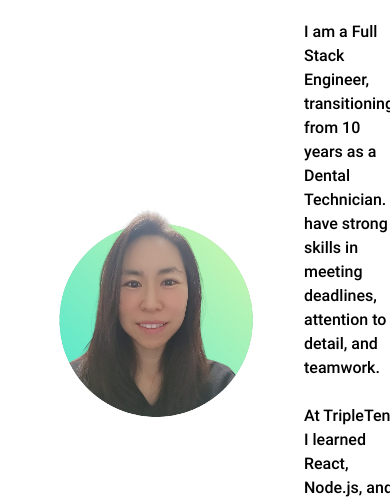
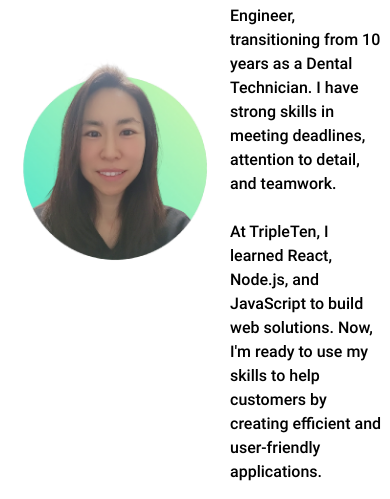
Before and after one commit to sun4205/NewsExplorer, a React (Vite) app: page / in a window 390 px wide. Shown: the part 785-1284 px from the top of the page. Built offline with nearby package versions, Linux system fonts and the light colour scheme.

Commit message:
update css

```diff
--- a/src/components/About/About.css
+++ b/src/components/About/About.css
@@ -3,6 +3,7 @@
   padding: 80px;
   align-items: center;
   background-color: white;
+  width: 100%;
 }
 
 .about__mypicture {
@@ -42,7 +43,7 @@
 
 @media screen and (max-width: 768px) {
   .about {
-    padding: 61px 40px;
+    padding: 61px 5px;
     display: flex;
   }
 
@@ -53,9 +54,10 @@
   }
 
   .about__mypicture {
-    width: 232px;
-    height: 232px;
-    margin-right: 32px;
+    width: 220px;
+    height: 220px;
+    margin-right: 5px;
+    margin-left: 0;
   }
 }
 
@@ -71,8 +73,7 @@
     margin-right: 0;
   }
 
-.about__author-title {
-
-     margin-bottom: 16px;
+  .about__author-title {
+    margin-bottom: 16px;
+  }
 }
-}
--- a/src/components/App/App.css
+++ b/src/components/App/App.css
@@ -3,6 +3,7 @@
   max-width: 100%;
   margin: 0;
   padding:0;
+  /* outline: 1px dotted red; */
 }
 
 body,
--- a/src/components/Footer/Footer.css
+++ b/src/components/Footer/Footer.css
@@ -1,9 +1,11 @@
 .footer {
+  width: 100%;
   padding: 30px 60px 26px 60px;
   display: flex;
   justify-content: space-between;
   align-items: center;
   flex-wrap: wrap;
+  box-sizing: border-box;
 }
 
 .footer__container {
@@ -37,6 +39,7 @@
 }
 
 @media screen and (max-width: 768px) {
+
 }
 
 @media screen and (max-width: 320px) {
--- a/src/components/Header/Header.css
+++ b/src/components/Header/Header.css
@@ -1,6 +1,6 @@
 .header__container {
-  width: 1440px;
-  max-width: 100%;
+
+  width: 100%;
   height: 576px;
   background-image: url("../../images/background.jpg");
   background-color: rgba(247, 242, 242, 0.4);
@@ -18,6 +18,8 @@
 }
 
 .header {
+
+  width: 100%;
   height: 80px;
   display: flex;
   align-items: center;
@@ -31,10 +33,6 @@
 .header.no-background {
   background-color: white;
 }
-/*
-.header__logo {
- margin-right: 400px;
-} */
 
 @media screen and (max-width: 768px) {
   .header__container {
--- a/src/components/Main/Main.css
+++ b/src/components/Main/Main.css
@@ -1,5 +1,5 @@
 .main {
-  max-width: 1440px;
+  width: 100%;
   padding: 80px 104px;
   background-color: #f5f6f7;
 }
--- a/src/components/ModalWithForm/ModalWithForm.css
+++ b/src/components/ModalWithForm/ModalWithForm.css
@@ -202,7 +202,7 @@ button {
   }
   .modal {
     position: fixed;
-    top: -340px;
+    top: -320px;
     left: 0;
     right: 0;
     bottom: 0;
@@ -212,7 +212,7 @@ button {
   }
 
   .modal__close-btn {
-    top: -10px;
+    top: -40px;
     left: 250px;
   }
 }
--- a/src/components/Navigation/Navigation.css
+++ b/src/components/Navigation/Navigation.css
@@ -2,6 +2,7 @@
   position: relative;
   display: flex;
   overflow: hidden;
+
 }
 
 .navigation__mobile-menu {
--- a/src/components/SearchForm/SearchForm.css
+++ b/src/components/SearchForm/SearchForm.css
@@ -5,6 +5,7 @@
 }
 
 .searchForm__container {
+  width: 100%;
   display: flex;
   flex-direction: column;
   justify-content: center;
```
